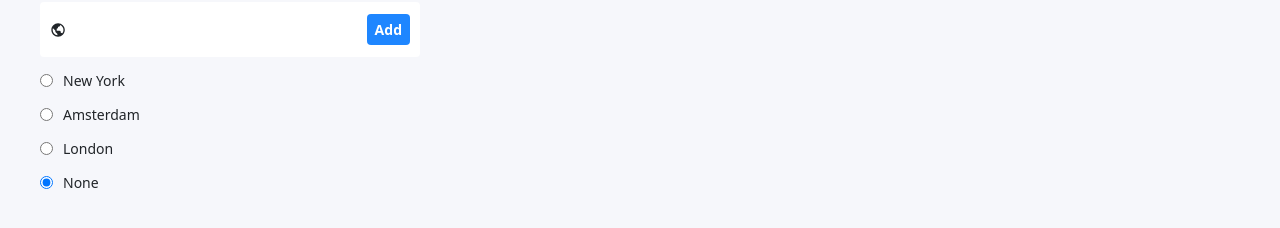
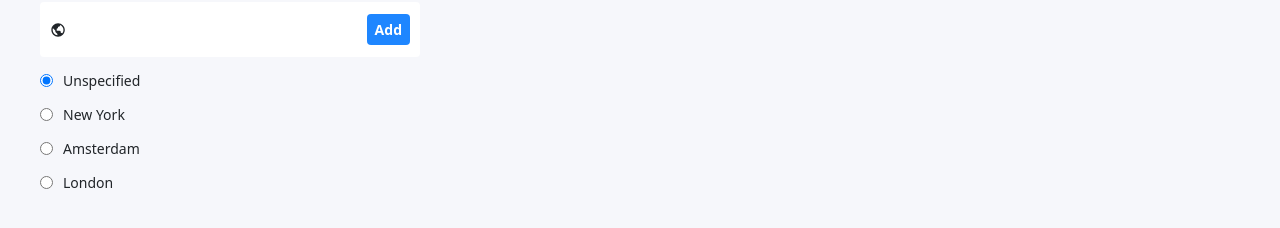
Before and after one commit to CaioGrossi/Github-Jobs, a React (Create React App) app: page / in a window 1280 px wide. Shown: the part 342-570 px from the top of the page. Built offline with nearby package versions, Linux system fonts and the light colour scheme; the HTML template or start-up script is replaced by a standard one.

Commit message:
Fixed min-height for CardJob component

```diff
--- a/src/components/CardJob/index.tsx
+++ b/src/components/CardJob/index.tsx
@@ -6,7 +6,6 @@ import formatDate from '../../utils/getdays';
 import * as S from './styles';
 
 export type CardJobProps = {
-  id?: string;
   company_logo?: string;
   company: string;
   type?: string;
--- a/src/components/CardJob/styles.ts
+++ b/src/components/CardJob/styles.ts
@@ -3,7 +3,7 @@ import { Link } from 'react-router-dom';
 
 export const Wrapper = styled.div`
   width: 79rem;
-  height: 14rem;
+  min-height: 14rem;
   padding: 1.2rem;
   display: flex;
   border-radius: 0.4rem;
@@ -11,7 +11,7 @@ export const Wrapper = styled.div`
 
   @media (max-width: 900px) {
     width: 90%;
-    height: 15.5rem;
+    min-height: 15.5rem;
   }
 `;
 
--- a/src/components/FullTime/styles.ts
+++ b/src/components/FullTime/styles.ts
@@ -2,7 +2,7 @@ import styled from 'styled-components';
 
 export const Wrapper = styled.div`
   width: 7.2rem;
-  height: 2.6rem;
+  min-height: 2.6rem;
   padding: 0.4rem 0.8rem;
   border: 1px solid #334680;
   border-radius: 0.4rem;
--- a/src/components/Sidebar/index.tsx
+++ b/src/components/Sidebar/index.tsx
@@ -10,10 +10,10 @@ type SideBarProps = {
 
 const Sidebar = ({ changeLocation, changeFullTime }: SideBarProps) => {
   const [locations, setLocations] = useState<string[]>([
+    'Unspecified',
     'New York',
     'Amsterdam',
-    'London',
-    'None'
+    'London'
   ]);
 
   const [newLocation, setNewLocation] = useState<string>('');
--- a/src/pages/Landing/index.tsx
+++ b/src/pages/Landing/index.tsx
@@ -17,6 +17,7 @@ export const Landing = () => {
   const handleSubmit = async (search: string) => {
     setIsLoading(true);
     const data = await getJobs(search, location, isFullTime);
+    console.log(search, location, isFullTime);
     updateJobs(data);
     setIsLoading(false);
   };
--- a/src/utils/fomatLocation.ts
+++ b/src/utils/fomatLocation.ts
@@ -1,5 +1,5 @@
 export default function formatLocation(location: string) {
-  if (location != 'None') {
+  if (location != 'Unspecified') {
     return location.replace(' ', '-').toLocaleLowerCase();
   }
 
```
Also changed, not shown: 1 other file (tests, documents, lock files or other folders).
